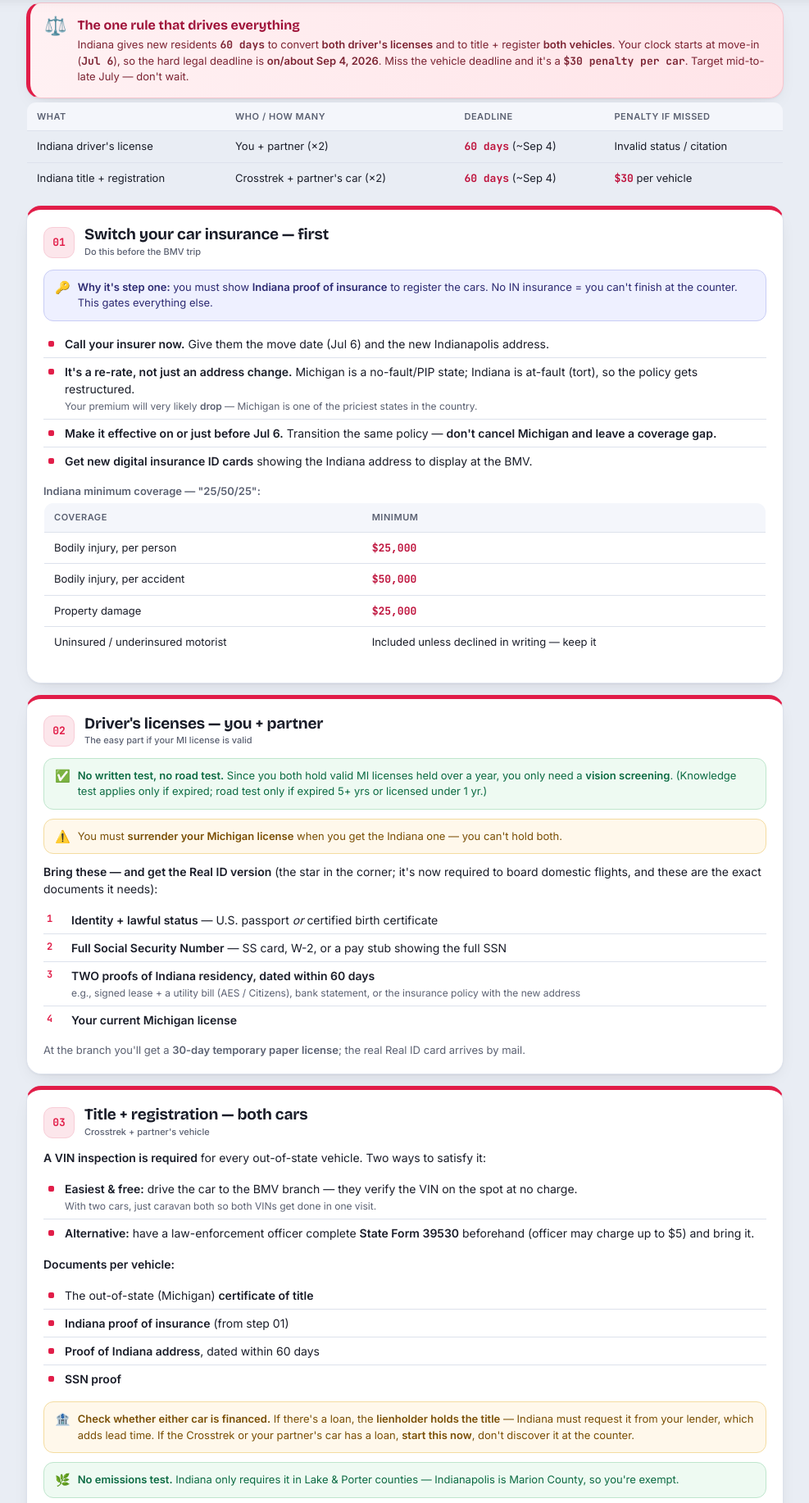
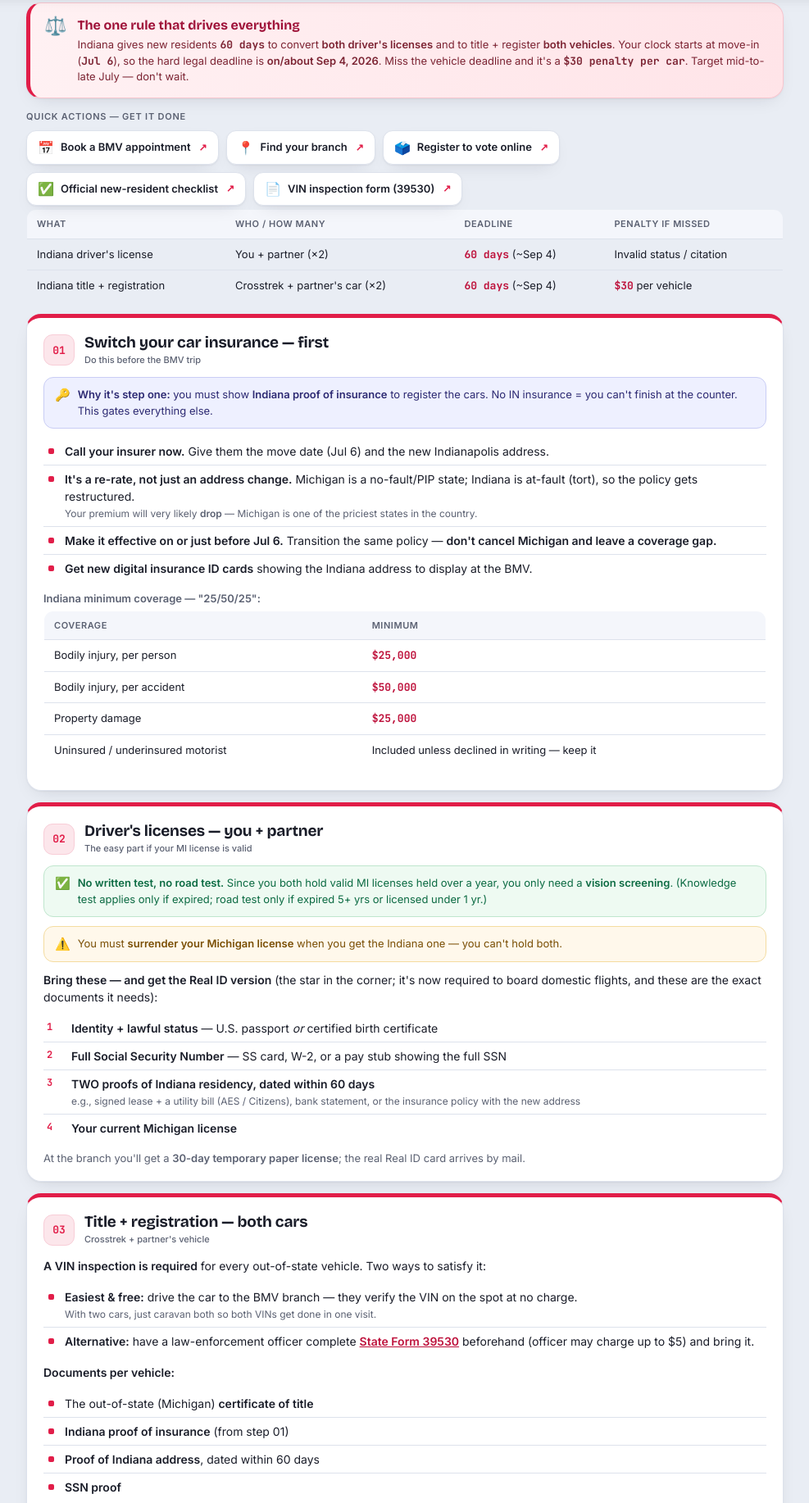
Before and after one commit to Cwang07/indy-move-checklist, a plain HTML site: page bmv-guide.html in a window 1280 px wide. Shown: the part 133-1967 px from the top of the page at 82% size, without its empty margins (146-1133 px from the left). Drawn offline with nearby package versions, Linux system fonts and the light colour scheme.

Commit message:
Add helpful action links: BMV appointment/branch/forms/voter portal + utility & moving links

```diff
--- a/bmv-guide.html
+++ b/bmv-guide.html
@@ -74,6 +74,21 @@
   .deadline h2{margin:0 0 2px;font-family:'Bricolage Grotesque',sans-serif;font-weight:700;font-size:16px;color:#9f1239;}
   .deadline p{margin:0;font-size:13px;color:#7c2433;}
   .deadline b{font-family:'JetBrains Mono',monospace;}
+
+  /* quick actions */
+  .qa{margin:14px 0 4px;}
+  .qa h3{margin:0 0 9px;font-size:11px;text-transform:uppercase;letter-spacing:.07em;color:var(--muted);font-weight:600;}
+  .qa-row{display:flex;gap:9px;flex-wrap:wrap;}
+  .qa-row a{
+    display:flex;align-items:center;gap:8px;text-decoration:none;
+    background:var(--card);border:1px solid var(--line);border-radius:12px;
+    padding:10px 13px;font-size:13px;font-weight:600;color:var(--ink);
+    box-shadow:var(--shadow);
+    transition:transform .15s ease,box-shadow .15s ease,border-color .15s ease;
+  }
+  .qa-row a:hover{transform:translateY(-2px);border-color:color-mix(in srgb,var(--c) 45%,#fff);box-shadow:0 10px 22px -12px rgba(225,29,72,.45);}
+  .qa-row a .qi{font-size:16px;line-height:1;}
+  .qa-row a .qx{margin-left:2px;font-family:'JetBrains Mono',monospace;color:var(--c);font-size:12px;}
 
   /* section card */
   .sec{
@@ -218,6 +233,17 @@
     </div>
   </div>
 
+  <div class="qa">
+    <h3>Quick actions — get it done</h3>
+    <div class="qa-row">
+      <a href="https://telegov.egov.com/bmvappointments" target="_blank" rel="noopener"><span class="qi">📅</span> Book a BMV appointment <span class="qx">↗</span></a>
+      <a href="https://www.in.gov/bmv/branch-locations-and-hours/bmv-branch-map/" target="_blank" rel="noopener"><span class="qi">📍</span> Find your branch <span class="qx">↗</span></a>
+      <a href="https://indianavoters.in.gov/" target="_blank" rel="noopener"><span class="qi">🗳️</span> Register to vote online <span class="qx">↗</span></a>
+      <a href="https://www.in.gov/bmv/licenses-permits-ids/new-indiana-residents" target="_blank" rel="noopener"><span class="qi">✅</span> Official new-resident checklist <span class="qx">↗</span></a>
+      <a href="https://forms.in.gov/Download.aspx?id=14984" target="_blank" rel="noopener"><span class="qi">📄</span> VIN inspection form (39530) <span class="qx">↗</span></a>
+    </div>
+  </div>
+
   <table class="tbl">
     <tr><th>What</th><th>Who / how many</th><th>Deadline</th><th>Penalty if missed</th></tr>
     <tr><td>Indiana driver's license</td><td>You + partner (×2)</td><td><b>60 days</b> (~Sep 4)</td><td>Invalid status / citation</td></tr>
@@ -274,7 +300,7 @@
     <p><strong>A VIN inspection is required</strong> for every out-of-state vehicle. Two ways to satisfy it:</p>
     <ul class="clean">
       <li><strong>Easiest &amp; free:</strong> drive the car to the BMV branch — they verify the VIN on the spot at no charge. <small>With two cars, just caravan both so both VINs get done in one visit.</small></li>
-      <li><strong>Alternative:</strong> have a law-enforcement officer complete <strong>State Form 39530</strong> beforehand (officer may charge up to $5) and bring it.</li>
+      <li><strong>Alternative:</strong> have a law-enforcement officer complete <a href="https://forms.in.gov/Download.aspx?id=14984" target="_blank" rel="noopener"><strong>State Form 39530</strong></a> beforehand (officer may charge up to $5) and bring it.</li>
     </ul>
     <p><strong>Documents per vehicle:</strong></p>
     <ul class="clean">
@@ -303,7 +329,7 @@
       <div class="num">04</div>
       <div><h2>Register to vote — just bundle it in</h2></div>
     </div>
-    <p>You can <strong>register to vote at the BMV during any transaction</strong> — no separate trip, no appointment needed. When you're doing your license, tell the clerk you also want to register to vote. <span style="color:var(--muted);">(You must be a resident 30 days before an election to vote in it, but registering early costs nothing.)</span></p>
+    <p>You can <strong>register to vote at the BMV during any transaction</strong> — no separate trip, no appointment needed. When you're doing your license, tell the clerk you also want to register to vote — or knock it out right now online at <a href="https://indianavoters.in.gov/" target="_blank" rel="noopener">the official Indiana voter portal</a> (you'll need your new IN license/ID, so easiest to do it after the BMV). <span style="color:var(--muted);">(You must be a resident 30 days before an election to vote in it, but registering early costs nothing.)</span></p>
   </section>
 
   <!-- 05 -->
@@ -346,7 +372,7 @@
       <div class="num">06</div>
       <div><h2>One-trip BMV game plan</h2><span class="tag">Tap to check off — saves automatically</span></div>
     </div>
-    <p style="font-size:13px;">Book an appointment at the BMV portal (walk-ins are accepted, but Marion County branches get busy and you've got 4 transactions). <strong>Bring both cars</strong> for the VIN checks. Order at the counter: licenses → VIN inspections → titles/registrations → "…and please register us to vote."</p>
+    <p style="font-size:13px;"><a href="https://telegov.egov.com/bmvappointments" target="_blank" rel="noopener">Book an appointment</a> at the BMV portal and <a href="https://www.in.gov/bmv/branch-locations-and-hours/bmv-branch-map/" target="_blank" rel="noopener">find your nearest branch</a> (walk-ins are accepted, but Marion County branches get busy and you've got 4 transactions). <strong>Bring both cars</strong> for the VIN checks. Order at the counter: licenses → VIN inspections → titles/registrations → "…and please register us to vote."</p>
     <div class="pack" id="pack"></div>
     <p class="packnote" id="packnote">Progress saves automatically on this device.</p>
   </section>
@@ -373,6 +399,9 @@
       <li><a href="https://www.in.gov/bmv/titles/files/Out_of_State_Title_Transfer_Packet.pdf" target="_blank" rel="noopener">Indiana BMV — Out-of-State Title Transfer Packet (PDF)</a></li>
       <li><a href="https://www.in.gov/bmv/resources/voter-information/" target="_blank" rel="noopener">Indiana BMV — Voter Information</a></li>
       <li><a href="https://telegov.egov.com/bmvappointments" target="_blank" rel="noopener">Indiana BMV — Branch Appointment Scheduling</a></li>
+      <li><a href="https://www.in.gov/bmv/branch-locations-and-hours/bmv-branch-map/" target="_blank" rel="noopener">Indiana BMV — Branch Locator Map</a></li>
+      <li><a href="https://indianavoters.in.gov/" target="_blank" rel="noopener">IndianaVoters — Register / update voter registration</a></li>
+      <li><a href="https://forms.in.gov/Download.aspx?id=14984" target="_blank" rel="noopener">Indiana State Form 39530 — Physical Inspection of a Vehicle (VIN)</a></li>
       <li><a href="https://insurify.com/car-insurance/indiana/minimum-requirements/" target="_blank" rel="noopener">Indiana Car Insurance Requirements 2026 (Insurify)</a></li>
     </ul>
   </div>
```
Also changed, not shown: index.html (+9 -6 lines).
